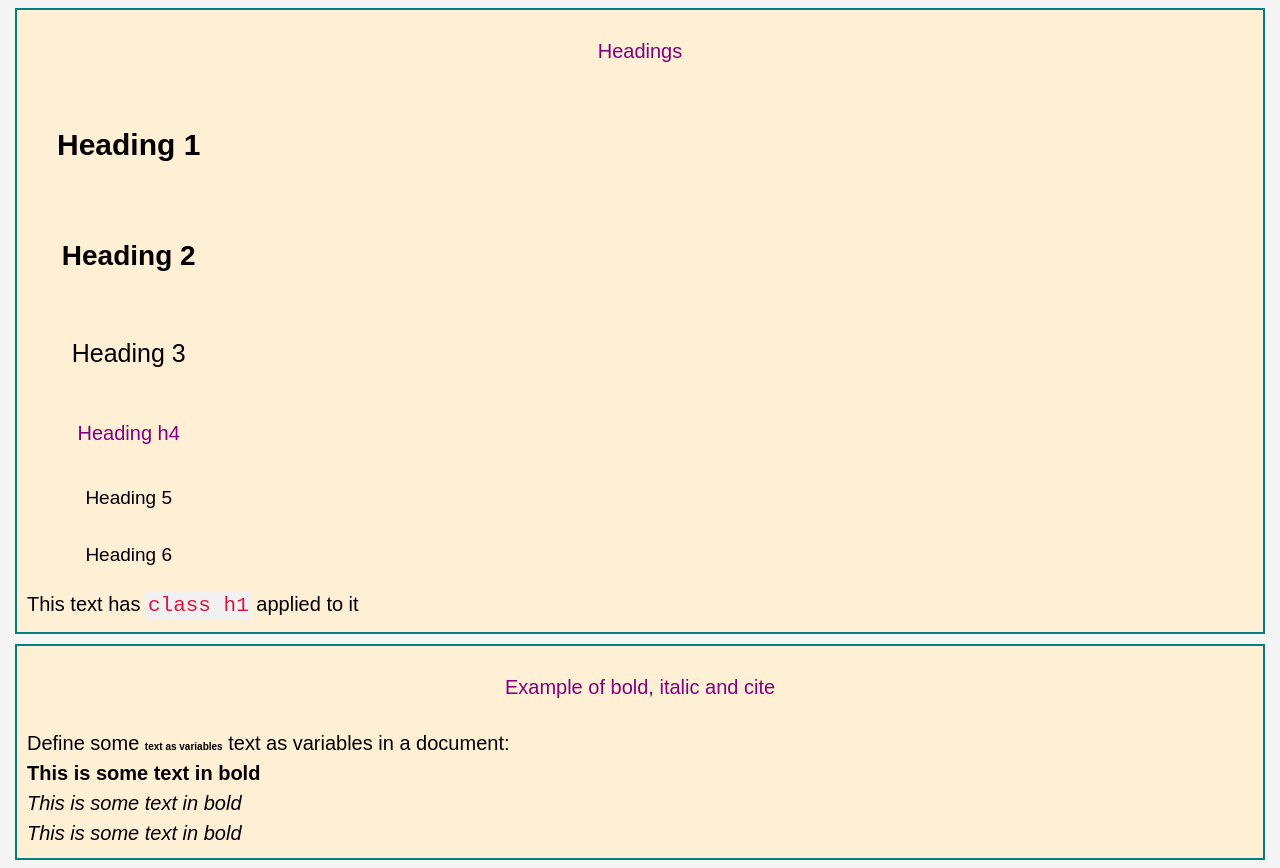
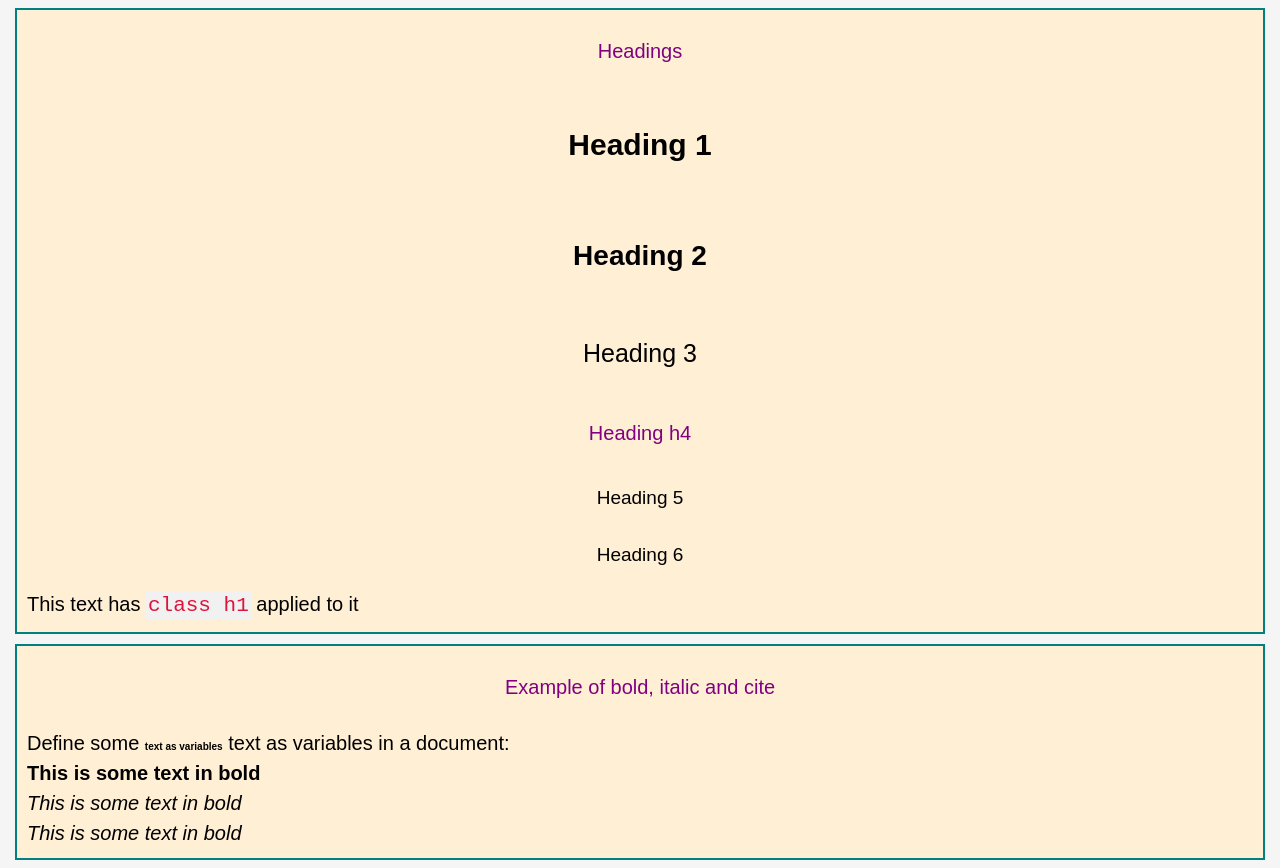
Before and after one commit to manisha-gupta-2020/MTAframework, a plain HTML site: page manisha.html in a window 1280 px wide. Shown: the part 859-1727 px from the top of the page. Drawn offline with nearby package versions, Linux system fonts and the light colour scheme; files that its build step writes are made by us from their sources.

Commit message:
removed temporary style

```diff
--- a/src/globalStyles/_typography.scss
+++ b/src/globalStyles/_typography.scss
@@ -150,12 +150,12 @@ h5,h6,.h5,.h6{
 .cl-blk{
     display: block;
 }
-#headings ul{
-    display: inline-block;
-    list-style-type: disc;
-    list-style-position: inside;
-    margin-left: 1.5em;
-}
+// #headings ul{
+//     display: inline-block;
+//     list-style-type: disc;
+//     list-style-position: inside;
+//     margin-left: 1.5em;
+// }
 .cl-inline-blk{
     display: inline-block;
 }
```
